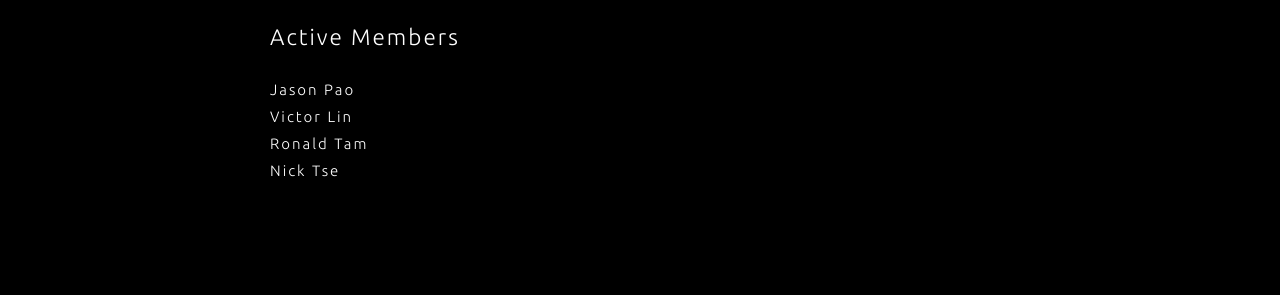
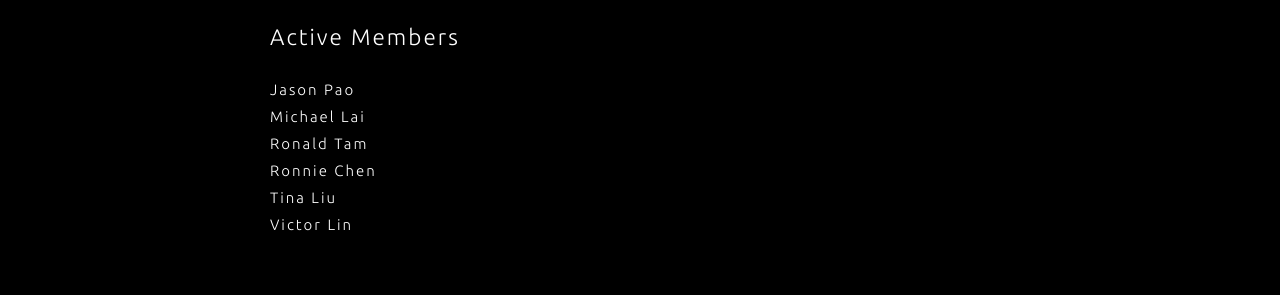
Before and after one commit to apexdiabolo/apex-site, a Jekyll site: the page built from index.md, in a window 1280 px wide. Shown: the part 983-1278 px from the top of the page. Built offline with Jekyll 4.4.1, drawn with Linux system fonts in a browser that asks for light colours; our own code applies the rules of GitHub Pages for plain Markdown files; before the commit the page ends 1227 px from its top, so only the background shows below that.

Commit message:
Update active members

```diff
--- a/index.md
+++ b/index.md
@@ -28,9 +28,11 @@ Looking to purchase your own diabolo? We recommend [Sundia USA](https://www.sund
 ## Active Members
 
 - Jason Pao
+- Michael Lai
+- Ronald Tam
+- Ronnie Chen
+- Tina Liu
 - Victor Lin
-- Ronald Tam
-- Nick Tse
 
 <div class="spacer"></div>
 <div class="spacer"></div>
```
